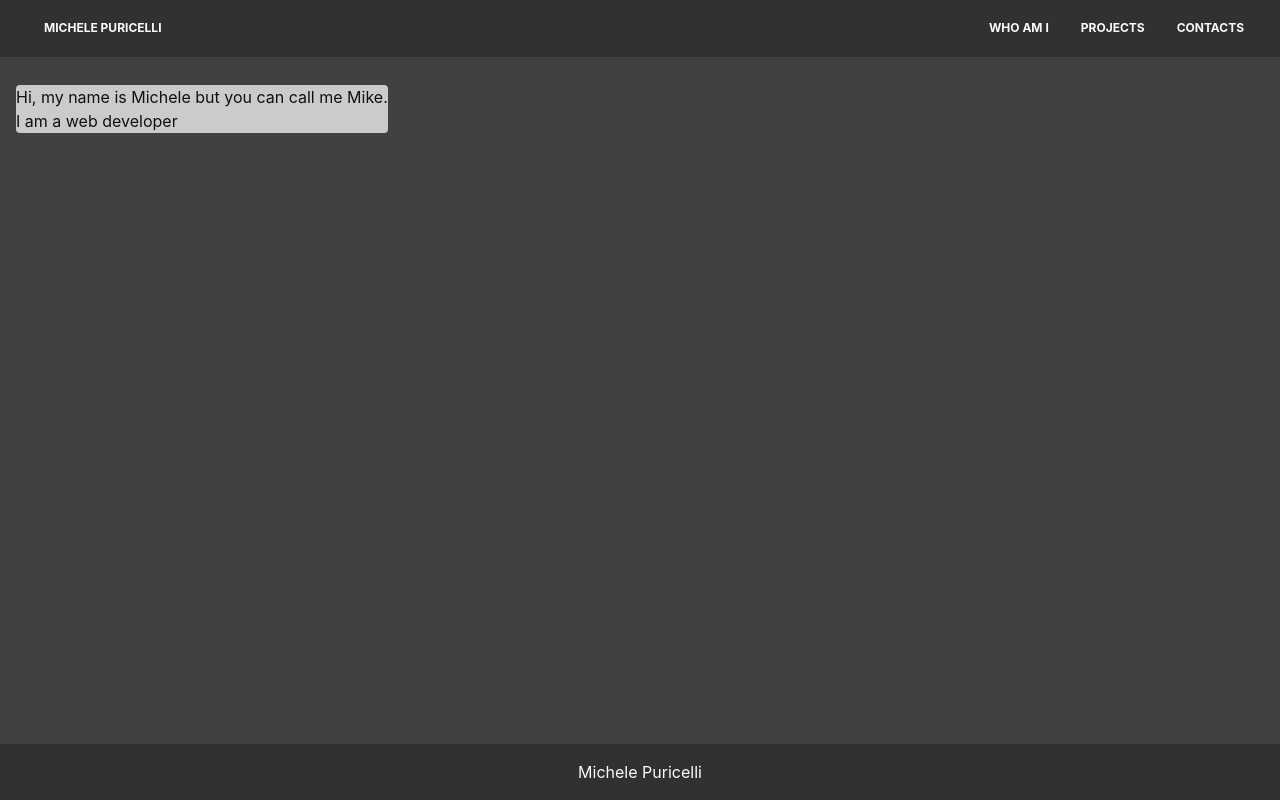
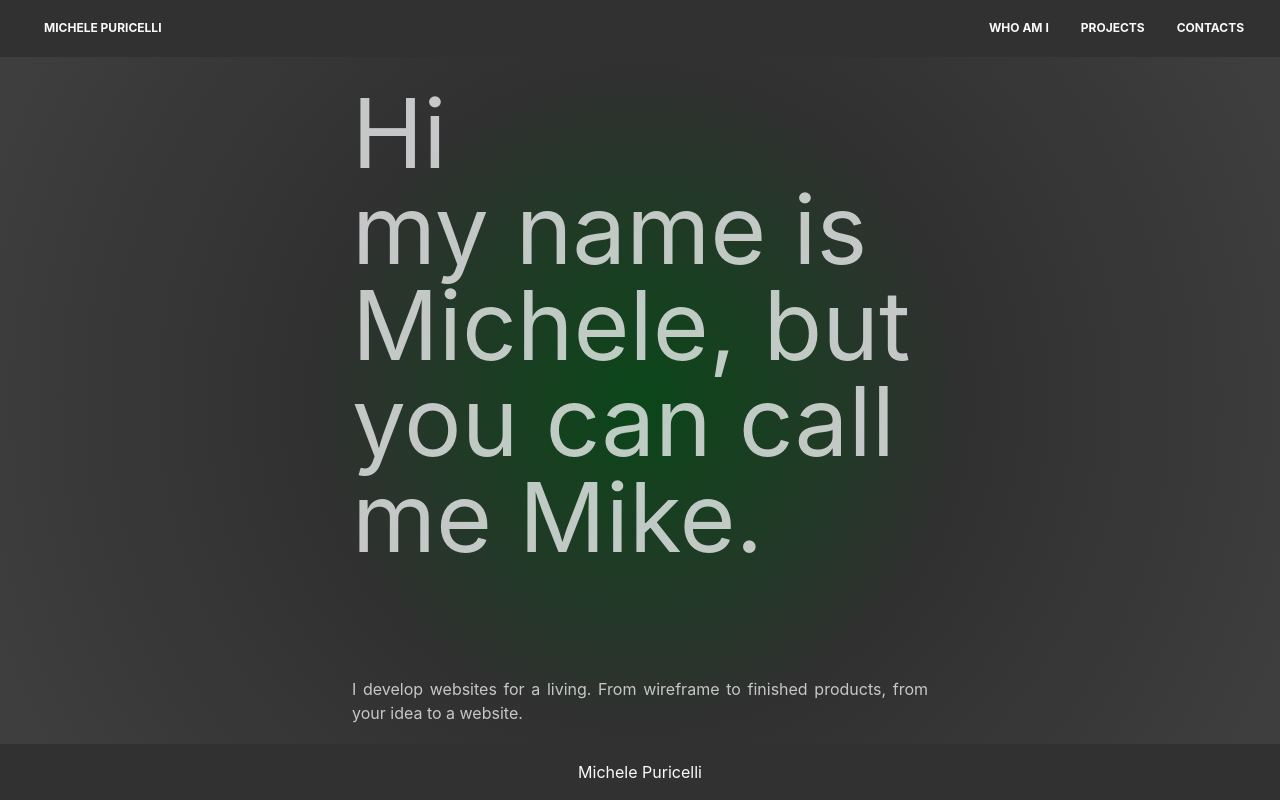
Before and after one commit to MikeBurton89/portfolio-nextjs, a Next.js app: page / in a window 1280 px wide. Built offline with nearby package versions, Linux system fonts and the light colour scheme.

Commit message:
added gradient background and details in homepage

```diff
--- a/components/Project.js
+++ b/components/Project.js
@@ -5,10 +5,9 @@ import LayoutCard from './UI/LayoutCard'
 
 const Project = () => {
     return (
-        <div>
+        <div className='col-span-2'>
             <LayoutCard>
-                {/* <iframe className='aspect-auto' src="https://www.anonymous-art.online"></iframe> */}
-                <Image objectFit="contain" className="object-cover w-full h-96 rounded-t-lg md:h-auto md:w-48 md:rounded-none md:rounded-l-lg" src={computer} alt="" />
+                {/* <Image objectFit="contain" className="object-cover w-full h-96 rounded-t-lg md:h-auto md:w-48 md:rounded-none md:rounded-l-lg" src={computer} alt="" /> */}
                 <div className="flex flex-col p-4 leading-normal">
                     <h5 className="mb-2 text-2xl font-bold tracking-tight text-gray-900 dark:text-white">Noteworthy technology acquisitions 2021</h5>
                     <p className="mb-3 font-normal text-gray-700 dark:text-gray-400">Here are the biggest enterprise technology acquisitions of 2021 so far, in reverse chronological order.</p>
--- a/components/UI/LayoutCard.js
+++ b/components/UI/LayoutCard.js
@@ -2,7 +2,7 @@ import React from 'react'
 
 const LayoutCard = (props) => {
     return (
-        <div className="flex my-4 flex-col items-center bg-white rounded opacity-75 md:flex-row md:max-w-xl lg:mx-4">
+        <div className="flex my-4 flex-col items-center bg-transparent text-white rounded opacity-75 md:flex-row md:max-w-xl lg:mx-4">
             {props.children}
         </div>
     )
--- a/components/UI/LayoutContainer.js
+++ b/components/UI/LayoutContainer.js
@@ -2,7 +2,7 @@ import React from 'react'
 
 const LayoutContainer = (props) => {
     return (
-        <div className="flex flex-col lg:flex-row container mx-auto items-center ">{props.children}</div>
+        <div className="flex flex-col container mx-auto items-center h-5/6 align-middle">{props.children}</div>
     )
 }
 
--- a/pages/Contacts.js
+++ b/pages/Contacts.js
@@ -10,11 +10,13 @@ const Contacts = () => {
 
     return (
         <>
+
             <LayoutContainer >
+                <Fade bottom>
 
-                <div className="max-w-4xl flex items-center h-auto lg:h-full flex-wrap mx-auto my-0 lg:my-32">
+                    <div className="max-w-4xl opacity-75 flex items-center h-auto lg:h-full flex-wrap mx-auto my-0 lg:my-32">
 
-                    <Fade bottom>
+
                         <div id="profile" className="w-full lg:w-3/5 rounded-lg lg:rounded-l-lg lg:rounded-r-none shadow-2xl bg-white opacity-75 mx-6 lg:mx-0">
 
 
@@ -23,12 +25,12 @@ const Contacts = () => {
 
                                 <h1 className="text-3xl font-bold pt-8 lg:pt-0">Michele Puricelli</h1>
                                 <div className="mx-auto lg:mx-0 w-4/5 pt-3 border-b-2 border-green-500 opacity-25"></div>
-                                <p className="pt-4 text-base font-bold flex items-center justify-center lg:justify-start"><svg className="h-4 fill-current text-green-700 pr-4" xmlns="http://www.w3.org/2000/svg" viewBox="0 0 20 20"><path d="M9 12H1v6a2 2 0 0 0 2 2h14a2 2 0 0 0 2-2v-6h-8v2H9v-2zm0-1H0V5c0-1.1.9-2 2-2h4V2a2 2 0 0 1 2-2h4a2 2 0 0 1 2 2v1h4a2 2 0 0 1 2 2v6h-9V9H9v2zm3-8V2H8v1h4z" /></svg> What you do</p>
+                                <p className="pt-4 text-base font-bold flex items-center justify-center lg:justify-start"><svg className="h-4 fill-current text-green-700 pr-4" xmlns="http://www.w3.org/2000/svg" viewBox="0 0 20 20"><path d="M9 12H1v6a2 2 0 0 0 2 2h14a2 2 0 0 0 2-2v-6h-8v2H9v-2zm0-1H0V5c0-1.1.9-2 2-2h4V2a2 2 0 0 1 2-2h4a2 2 0 0 1 2 2v1h4a2 2 0 0 1 2 2v6h-9V9H9v2zm3-8V2H8v1h4z" /></svg> Web developer</p>
                                 <p className="pt-2 text-gray-600 text-xs lg:text-sm flex items-center justify-center lg:justify-start"><svg className="h-4 fill-current text-green-700 pr-4" xmlns="http://www.w3.org/2000/svg" viewBox="0 0 20 20"><path d="M10 20a10 10 0 1 1 0-20 10 10 0 0 1 0 20zm7.75-8a8.01 8.01 0 0 0 0-4h-3.82a28.81 28.81 0 0 1 0 4h3.82zm-.82 2h-3.22a14.44 14.44 0 0 1-.95 3.51A8.03 8.03 0 0 0 16.93 14zm-8.85-2h3.84a24.61 24.61 0 0 0 0-4H8.08a24.61 24.61 0 0 0 0 4zm.25 2c.41 2.4 1.13 4 1.67 4s1.26-1.6 1.67-4H8.33zm-6.08-2h3.82a28.81 28.81 0 0 1 0-4H2.25a8.01 8.01 0 0 0 0 4zm.82 2a8.03 8.03 0 0 0 4.17 3.51c-.42-.96-.74-2.16-.95-3.51H3.07zm13.86-8a8.03 8.03 0 0 0-4.17-3.51c.42.96.74 2.16.95 3.51h3.22zm-8.6 0h3.34c-.41-2.4-1.13-4-1.67-4S8.74 3.6 8.33 6zM3.07 6h3.22c.2-1.35.53-2.55.95-3.51A8.03 8.03 0 0 0 3.07 6z" /></svg> Italy </p>
-                                <p className="pt-8 text-sm">I develop cool website using the latest technologies</p>
+                                <p className="pt-8 text-sm">I develop cool website using the latest technologies.</p>
 
                                 <div className="pt-12 pb-8">
-                                    <button className="bg-green hover:bg-green text-white font-bold py-2 px-4 rounded-full">
+                                    <button className="bg-dark-grey hover:bg-green text-white font-bold py-2 px-4 rounded-full">
                                         Get In Touch
                                     </button>
                                 </div>
@@ -42,13 +44,8 @@ const Contacts = () => {
 
 
                             </div>
+                        </div>
 
-
-
-
-
-                        </div>
-                    </Fade>
 
                         {width > 1023 && <div className="w-full lg:w-2/5">
                             <Fade top>
@@ -57,9 +54,12 @@ const Contacts = () => {
                         </div>}
 
 
+
                     </div>
+                </Fade>
 
             </LayoutContainer >
+
         </>
     )
 }
--- a/pages/Projects.js
+++ b/pages/Projects.js
@@ -6,12 +6,14 @@ import { Fade } from 'react-reveal'
 const Projects = () => {
     return (
         <>
+            <Fade>
                 <LayoutContainer >
                     <Fade left><Project /></Fade>
                     <Fade right><Project /></Fade>
                     <Fade left><Project /></Fade>
                     <Fade right><Project /></Fade>
                 </LayoutContainer>
+            </Fade>
 
         </>
 
--- a/pages/_app.js
+++ b/pages/_app.js
@@ -2,6 +2,7 @@ import { Footer } from '../components/Footer'
 import Navbar from '../components/Navbar'
 import '../styles/globals.css'
 import background from '../public/assets/background.png'
+import { Fade } from 'react-reveal'
 
 function MyApp({ Component, pageProps }) {
   return (
--- a/pages/index.js
+++ b/pages/index.js
@@ -1,17 +1,18 @@
 import LayoutCard from "../components/UI/LayoutCard"
 import LayoutContainer from "../components/UI/LayoutContainer"
+import { Fade } from "react-reveal"
 
 export default function Home() {
   return (
-    <>
-      <LayoutContainer>
-        <LayoutCard>
-          <main>
-            <h1>Hi, my name is Michele but you can call me Mike.</h1>
-            <p>I am a web developer</p>
-          </main>
-        </LayoutCard>
-      </LayoutContainer>
-    </>
+    <main>
+      <Fade>
+        <LayoutContainer>
+          <LayoutCard ><h1 className='text-8xl'>Hi <br />my name is <span className='hover:uppercase hover:underline'>Michele</span>, but you can call me Mike.</h1></LayoutCard>
+          <LayoutCard>
+            <p className='mt-20 text-base  text-justify'>I develop websites for a living. From wireframe to finished products, from your idea to a website.</p>
+          </LayoutCard>
+        </LayoutContainer>
+      </Fade>
+    </main >
   )
 }
--- a/styles/globals.css
+++ b/styles/globals.css
@@ -5,9 +5,12 @@
 
 html,
 body {
+  background: radial-gradient(circle, hsla(134, 73%, 16%, 1) 0%, hsla(0, 0%, 19%, 1) 43%, hsla(0, 0%, 25%, 1) 100%);
+  background-size:100% ;
+  height: 100%;
+  size: 100%;
   padding: 0;
   margin: 0;
-  background-color: #414141;
   font-family: -apple-system, BlinkMacSystemFont, Segoe UI, Roboto, Oxygen,
     Ubuntu, Cantarell, Fira Sans, Droid Sans, Helvetica Neue, sans-serif;
 }
```
Lines whose indentation alone changed are shown as unchanged.
